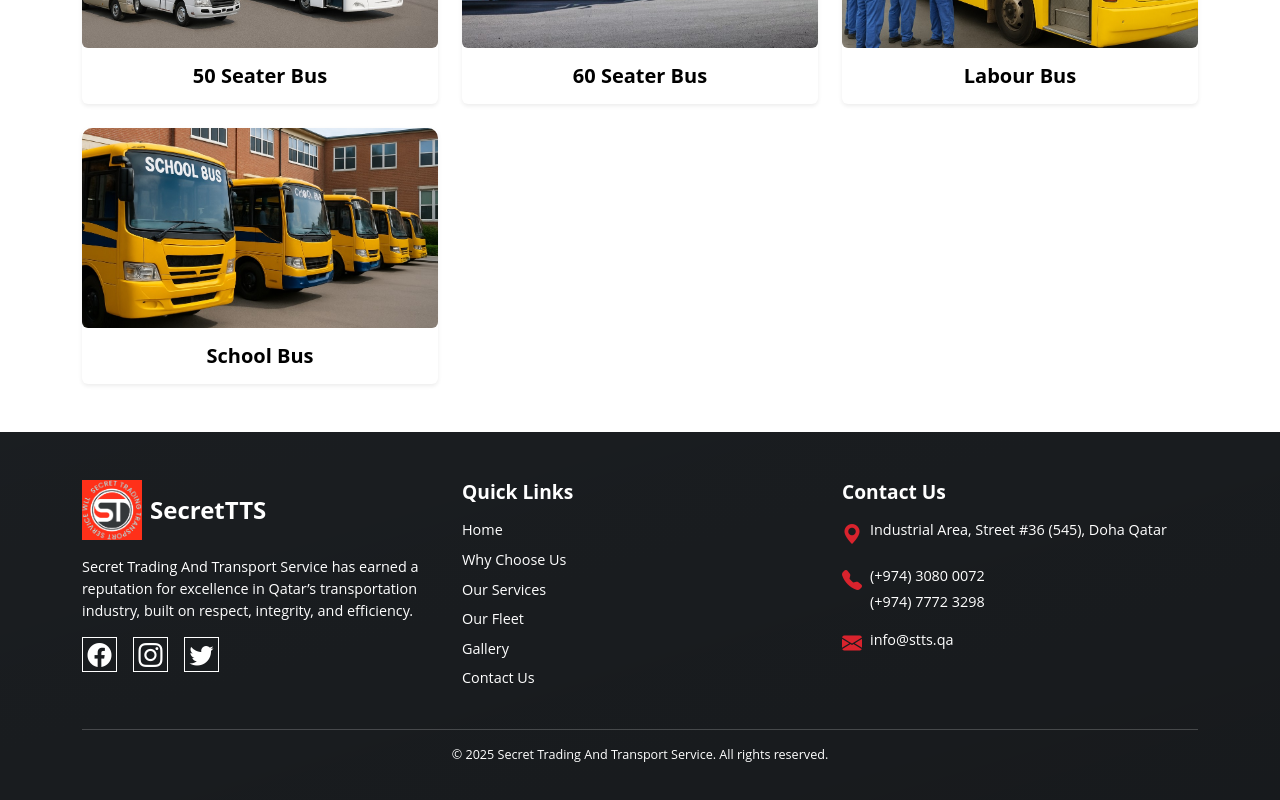
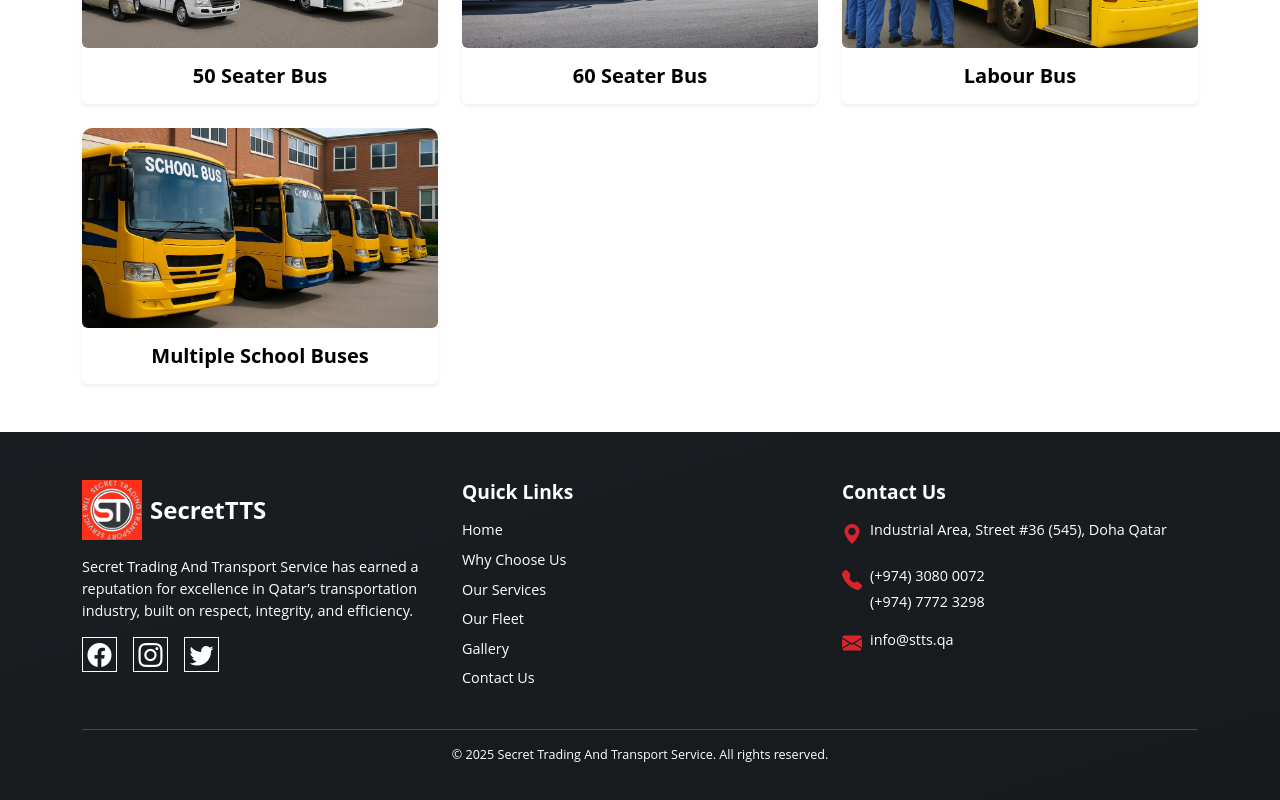
Before and after one commit to shimjithsks/stts, a React (Create React App) app: page /gallery in a window 1280 px wide. Shown: the part 804-1604 px from the top of the page. Built offline with nearby package versions, Linux system fonts and the light colour scheme.

Commit message:
content changed

```diff
--- a/src/pages/Gallery.js
+++ b/src/pages/Gallery.js
@@ -24,7 +24,7 @@ const fleetTabs = {
       { img: bus1, title: '50 Seater Bus' },
       { img: bus2, title: '60 Seater Bus' },
       { img: bus3, title: 'Labour Bus' },
-      { img: bus4, title: 'School Bus' },
+      { img: bus4, title: 'Multiple School Buses' },
     ],
   },
   truck: {
```
